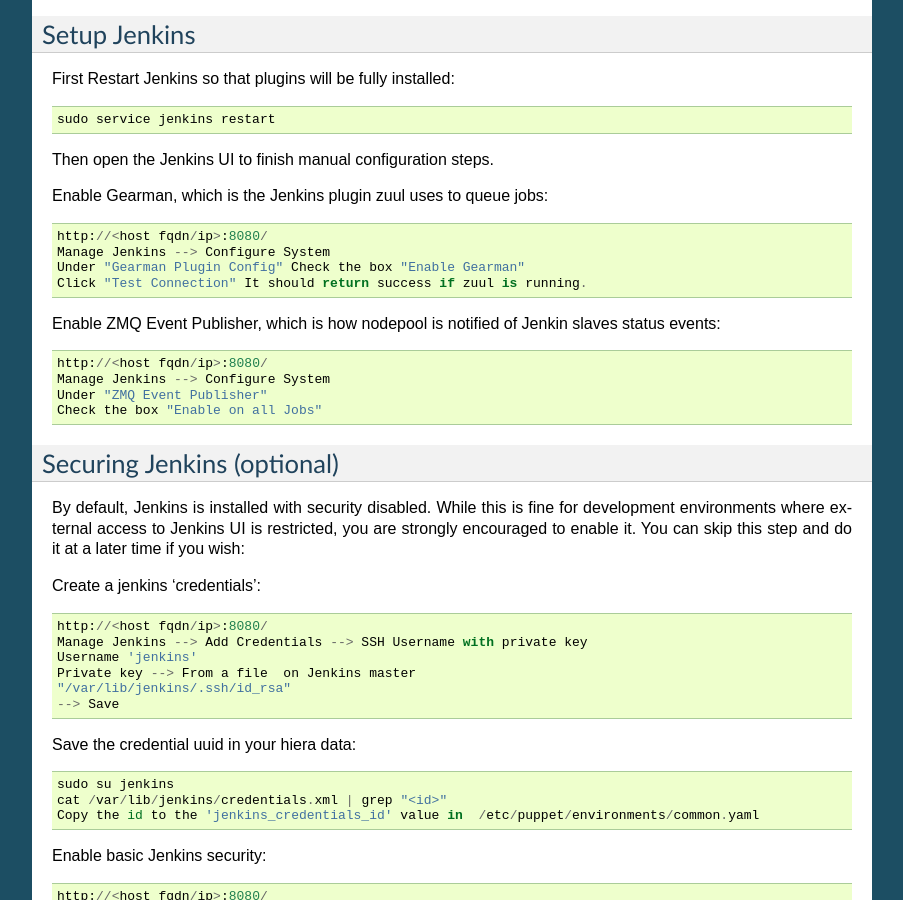
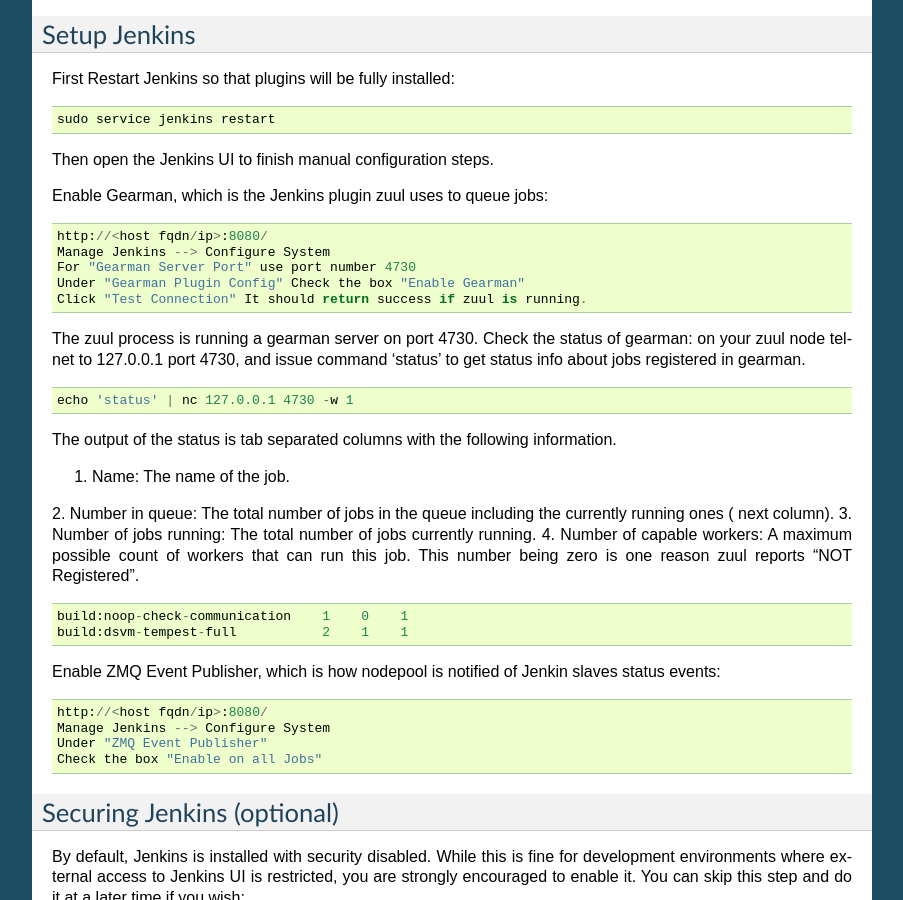
Before and after one commit to openstack-infra/puppet-openstackci, a Sphinx documentation site: the page built from doc/source/third_party_ci.rst, in a window 1280 px wide and 900 px high, scrolled down 5515 px. Shown: the whole window, without its empty margins (198-1101 px from the left). Built offline with Sphinx 7.4.7, drawn with Linux system fonts in a browser that asks for light colours.

Commit message:
Updated gearman default port information
The jobs generated by jenkins job builder were not registered with
the Gearman server. Updated the instructions with the right port
and trouble shooting information

Change-Id: Ib846e9bf3c36f40747b2ce2f04eae5ae1f42c392

```diff
--- a/doc/source/third_party_ci.rst
+++ b/doc/source/third_party_ci.rst
@@ -414,8 +414,32 @@
 
     http://<host fqdn/ip>:8080/
     Manage Jenkins --> Configure System
+    For "Gearman Server Port" use port number 4730
     Under "Gearman Plugin Config" Check the box "Enable Gearman"
     Click "Test Connection" It should return success if zuul is running.
+
+The zuul process is running a gearman server on port 4730. Check the status
+of gearman: on your zuul node telnet to 127.0.0.1 port 4730, and issue
+command 'status' to get status info about jobs registered in gearman.
+
+::
+
+    echo 'status' | nc 127.0.0.1 4730 -w 1
+
+The output of the status is tab separated columns with the following information.
+
+1. Name: The name of the job.
+2. Number in queue: The total number of jobs in the queue including the
+currently running ones ( next column).
+3. Number of jobs running: The total number of jobs currently running.
+4. Number of capable workers: A maximum possible count of workers that can run
+this job. This number being zero is one reason zuul reports "NOT Registered".
+
+::
+
+    build:noop-check-communication    1    0    1
+    build:dsvm-tempest-full           2    1    1
+
 
 Enable ZMQ Event Publisher, which is how nodepool is notified of Jenkin
 slaves status events:
```
